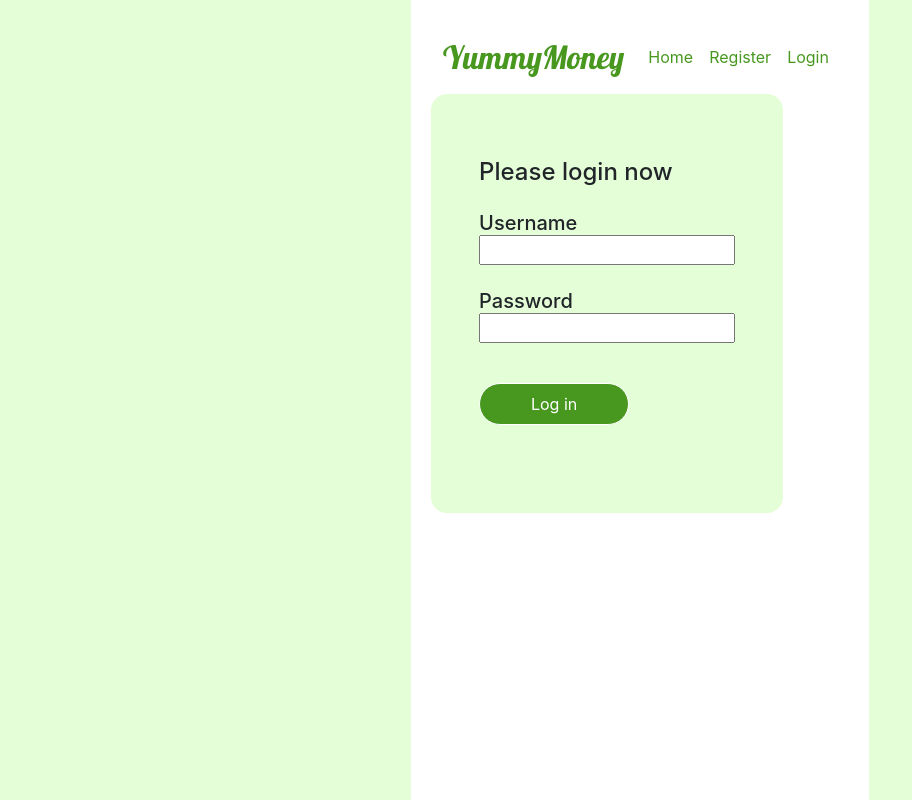
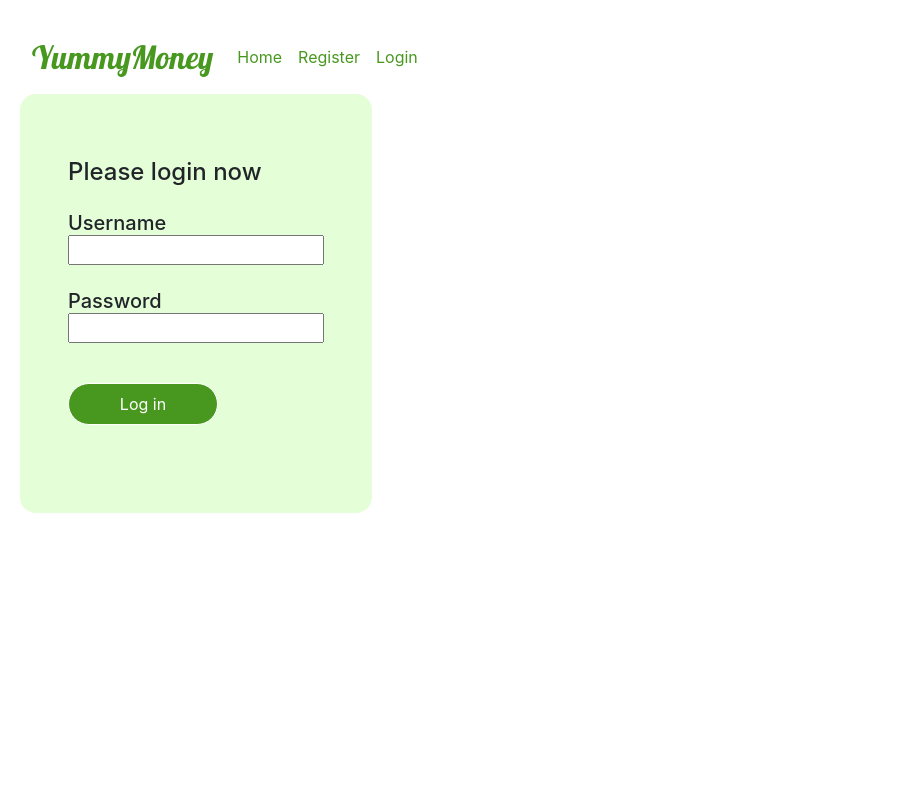
Before and after one commit to jeffreyvavasour/acsd-group-project, a React (Create React App) app in the folder frontend/: page /login in a window 1280 px wide. Shown: the whole page, without its empty margins (0-912 px from the left). Built offline with nearby package versions, Linux system fonts and the light colour scheme.

Commit message:
Fix layout resizing when changing pages

```diff
--- a/frontend/src/App.css
+++ b/frontend/src/App.css
@@ -165,7 +165,7 @@ img {
 }
 
 .center-flex {
-  width: 100%;
+  width: 100vw;
   height: auto; min-height: 100vh;
   display: flex;
   flex-flow: column wrap;
@@ -174,6 +174,7 @@ img {
 }
 
 .body-container {
+  width: 100vw;
   max-width: 1440px;
   height: auto; min-height: 100vh;
   padding: 20px;
```
